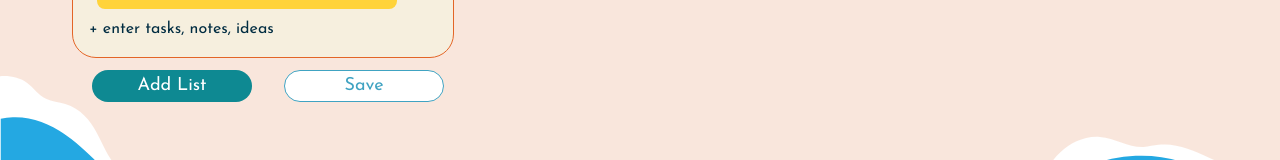
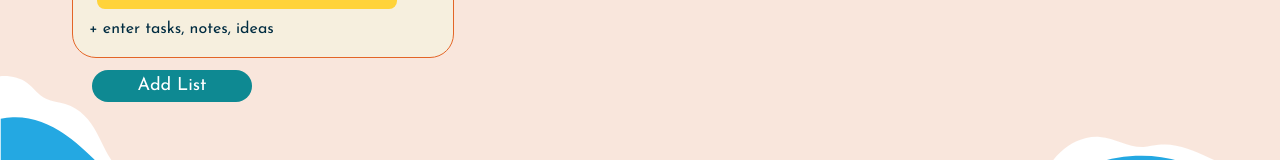
Before and after one commit to cherryontech/comet-cruisers-spring2024, a React (Create React App) app: page / in a window 1280 px wide. Shown: the part 376-536 px from the top of the page. Built offline with nearby package versions, Linux system fonts and the light colour scheme.

Commit message:
remove save button since lists now auto save

```diff
--- a/src/js/Todo.js
+++ b/src/js/Todo.js
@@ -77,12 +77,6 @@ const Todo = () => {
     const index = lists.findIndex((x) => x.list_id === list_id);
     lists.splice(index, 1);
     setListsState({ lists });
-  };
-
-  const handleFormSubmit = (e) => {
-    e.preventDefault();
-    // saves to local storage
-    localStorage.setItem('todo_lists', JSON.stringify(listsState));
   };
 
   const reorder = (list, startIndex, endIndex) => {
@@ -201,9 +195,6 @@ const Todo = () => {
         <button className="btn btn-primary hover ml-8" onClick={addList}>
           Add List
         </button>
-        <button className="btn btn-secondary hover ml-8" onClick={handleFormSubmit}>
-          Save
-        </button>
       </form>
     </div>
   );
```
